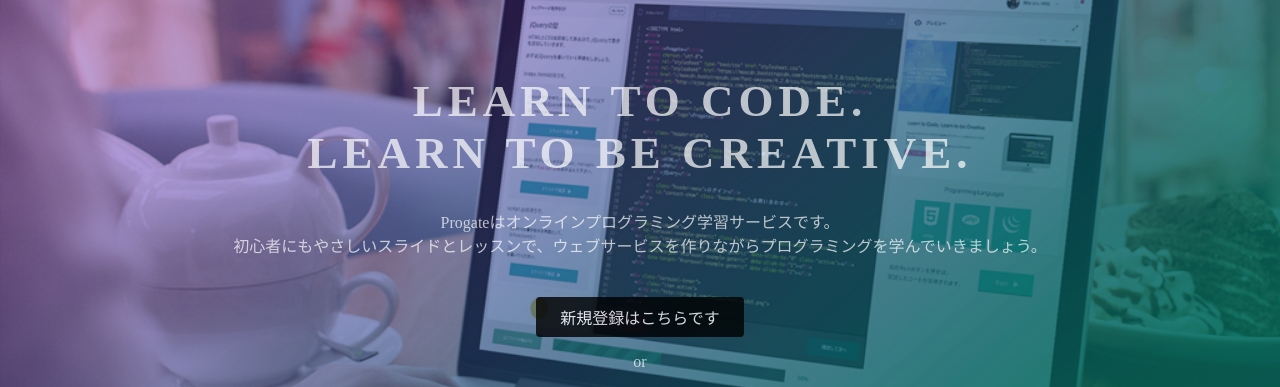
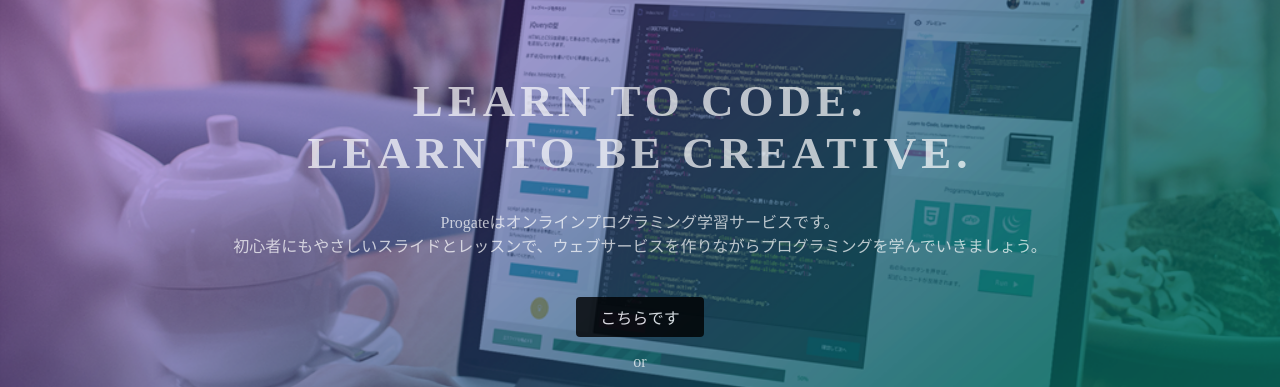
Before and after one commit to stelliter/stelliter, a plain HTML site: page index.html in a window 1280 px wide. Shown: the part 135-522 px from the top of the page. Drawn offline with Linux system fonts and the light colour scheme.

Commit message:
Update index.html

```diff
--- a/index.html
+++ b/index.html
@@ -26,7 +26,7 @@
       <h1>LEARN TO CODE.<br>LEARN TO BE CREATIVE.</h1>
       <p>Progateはオンラインプログラミング学習サービスです。<br>初心者にもやさしいスライドとレッスンで、ウェブサービスを作りながらプログラミングを学んでいきましょう。</p>
       <div class="btn-wrapper">
-        <a href="#" class="btn signup">新規登録はこちらです</a>
+        <a href="#" class="btn signup">こちらです</a>
         <p>or</p>
         <a href="#" class="btn facebook"><span class="fa fa-facebook"></span>Facebookで登録</a>
         <a href="#" class="btn twitter"><span class="fa fa-twitter"></span>Twitterで登録</a>
```
